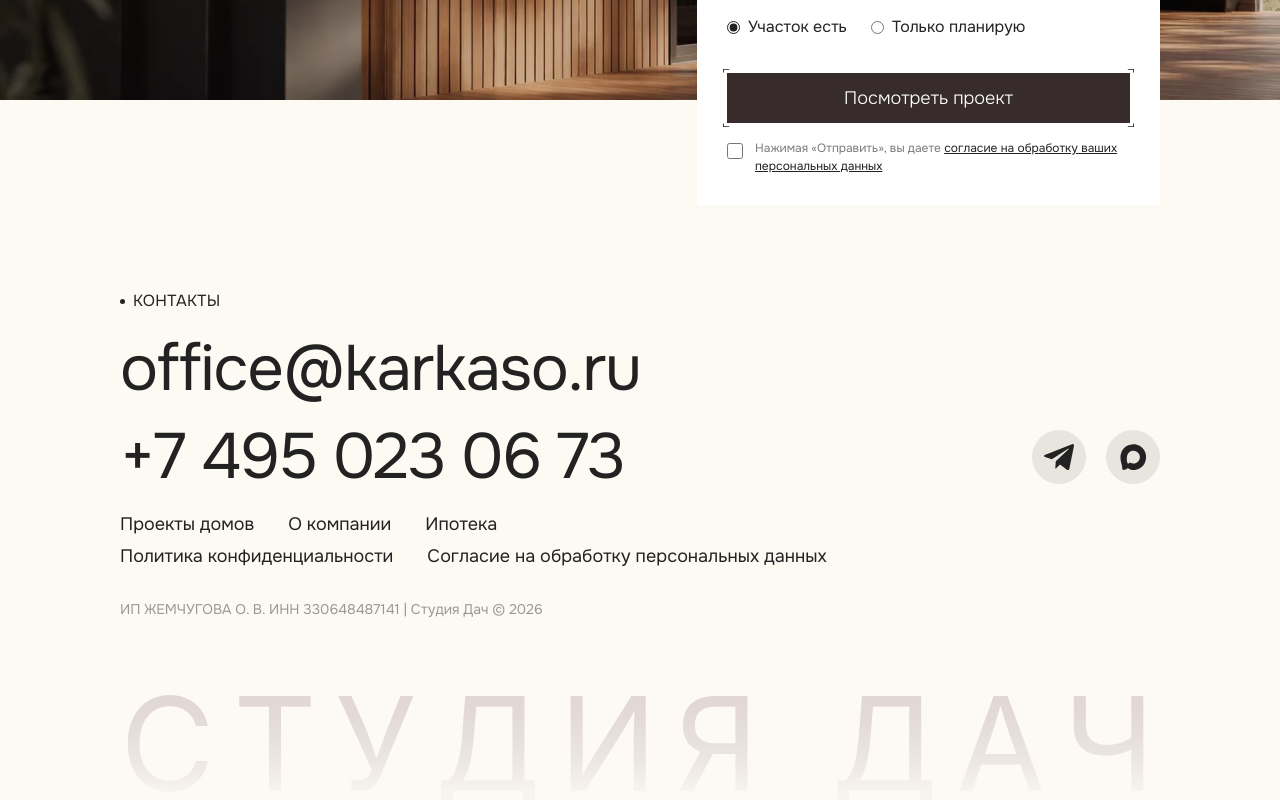
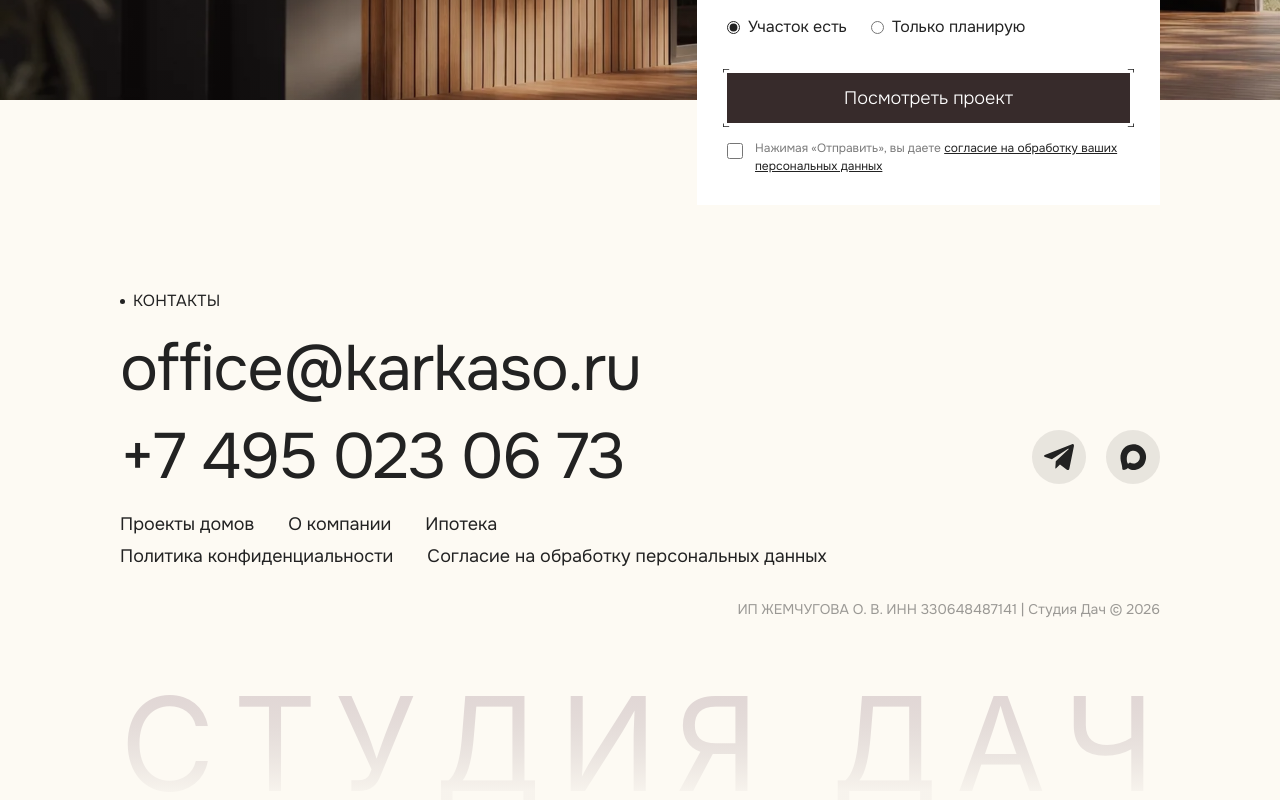
Before and after one commit to Kapustin-Team/sdach.ru, a Next.js app: page / in a window 1280 px wide. Shown: the part 6947-7747 px from the top of the page. Built offline with nearby package versions, Linux system fonts and the light colour scheme; no server answers.

Commit message:
fix(footer): align legal text right

```diff
--- a/src/components/blocks/Footer.tsx
+++ b/src/components/blocks/Footer.tsx
@@ -58,7 +58,7 @@ export default function Footer() {
             <a href="/personal-data" className="font-sans font-normal text-lg leading-[1.1] text-dark hover:opacity-70 transition-opacity max-md:text-[12px]">
               Согласие на обработку персональных данных
             </a>
-            <p className="font-sans text-sm leading-[1.2] text-dark/45 max-md:text-[12px]">
+            <p className="ml-auto text-right font-sans text-sm leading-[1.2] text-dark/45 max-md:ml-0 max-md:text-left max-md:text-[12px]">
               ИП ЖЕМЧУГОВА О. В. ИНН 330648487141 | Студия Дач © 2026
             </p>
           </div>
```
